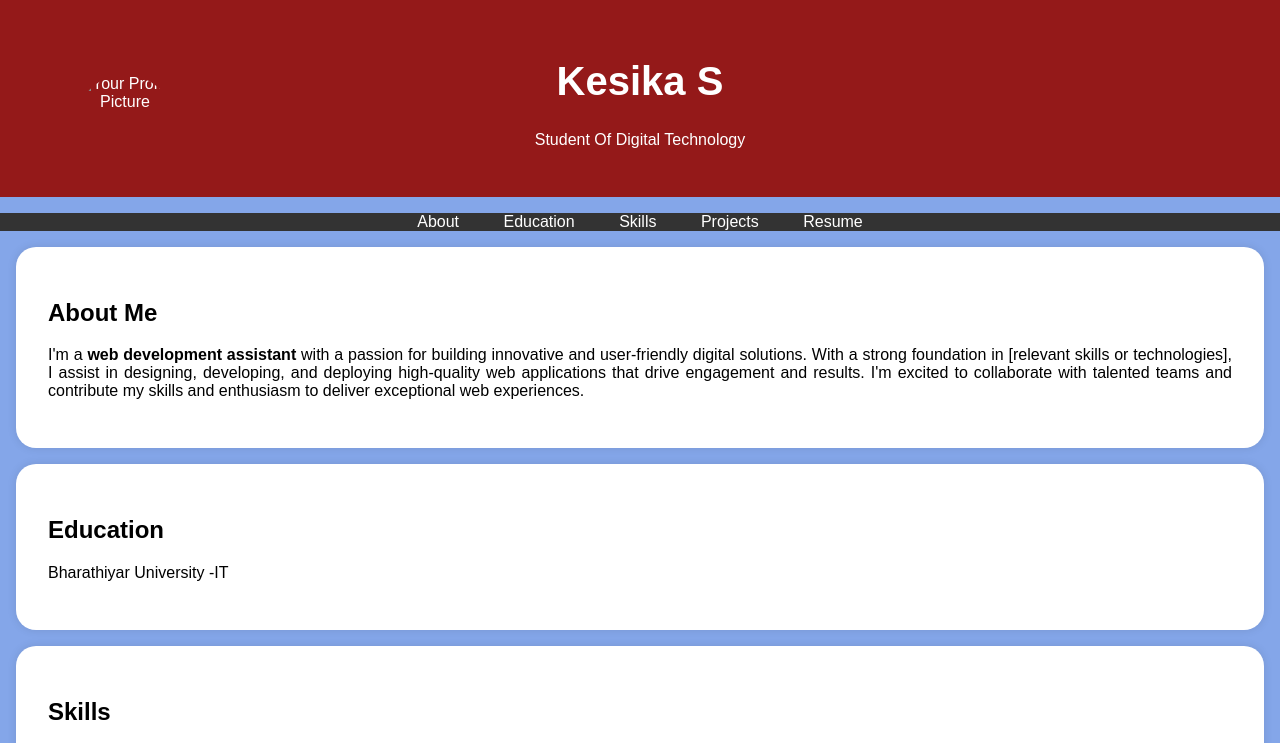
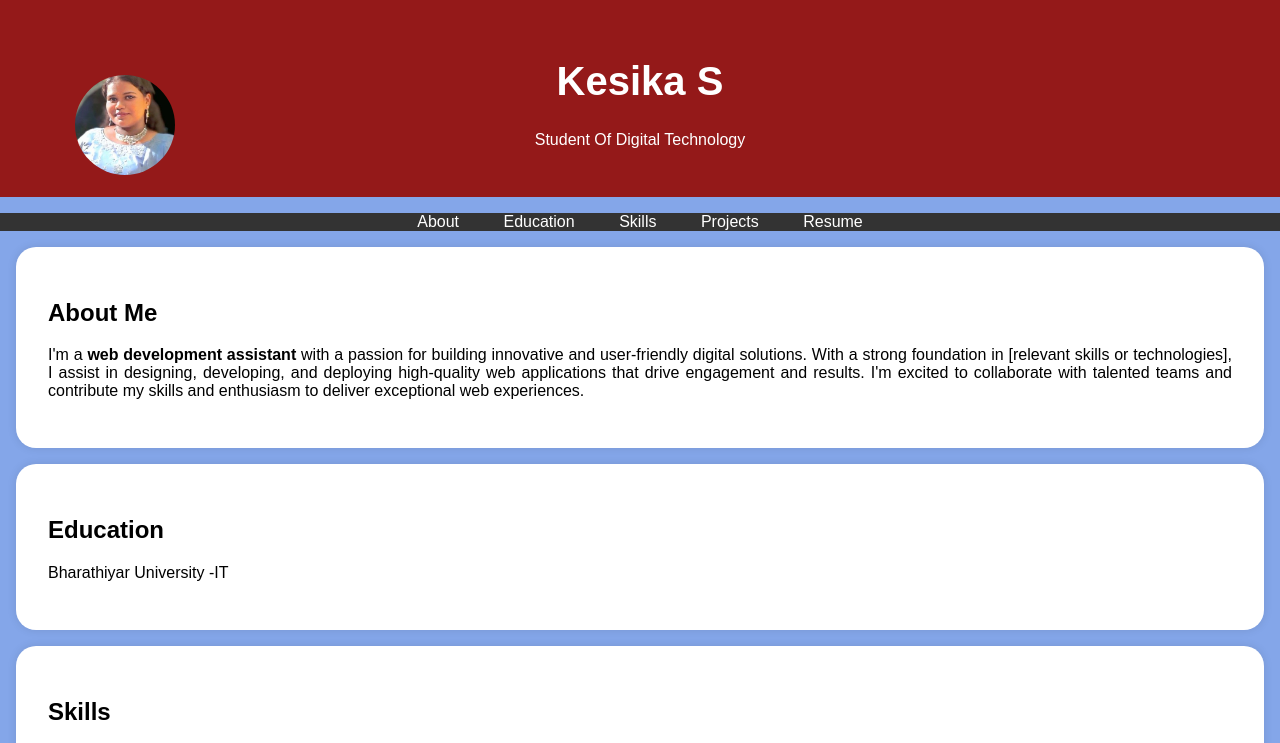
Before and after one commit to kesika6/Kesika_portfolio, a plain HTML site: page index.html in a window 1280 px wide. Shown: the top 743 px of the page. Drawn offline with Linux system fonts and the light colour scheme.

Commit message:
Add files via upload

```diff
--- a/index.html
+++ b/index.html
@@ -95,7 +95,7 @@
     <header>
         <div class="header-content">
             <!-- Add your profile picture here -->
-            <img src="/storage/emulated/0/Download/Screenshot_20250302-144625.jpg" alt="Your Profile Picture" class="profile-picture">
+            <img src="Screenshot_20250302-144625.jpg" alt="Your Profile Picture" class="profile-picture">
             <h1>Kesika S</h1>
             <p>Student Of Digital Technology</p>
         </div>
```
